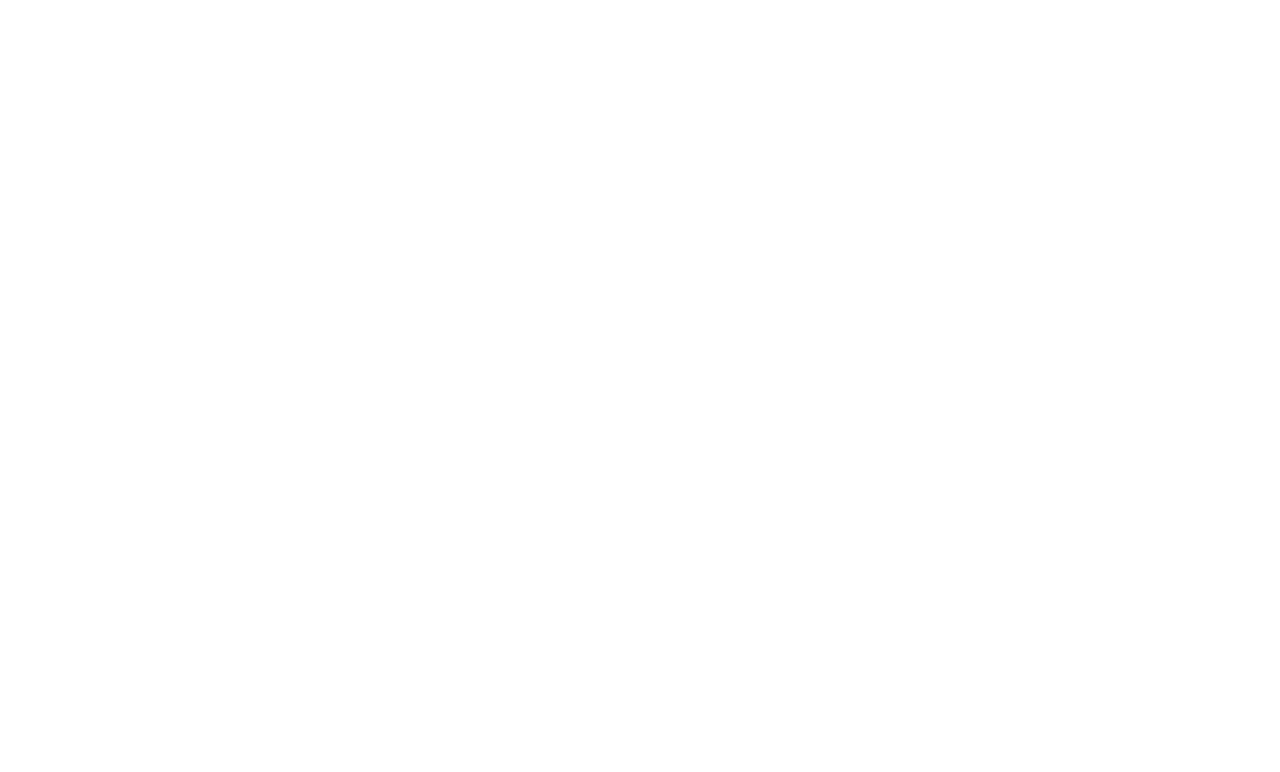
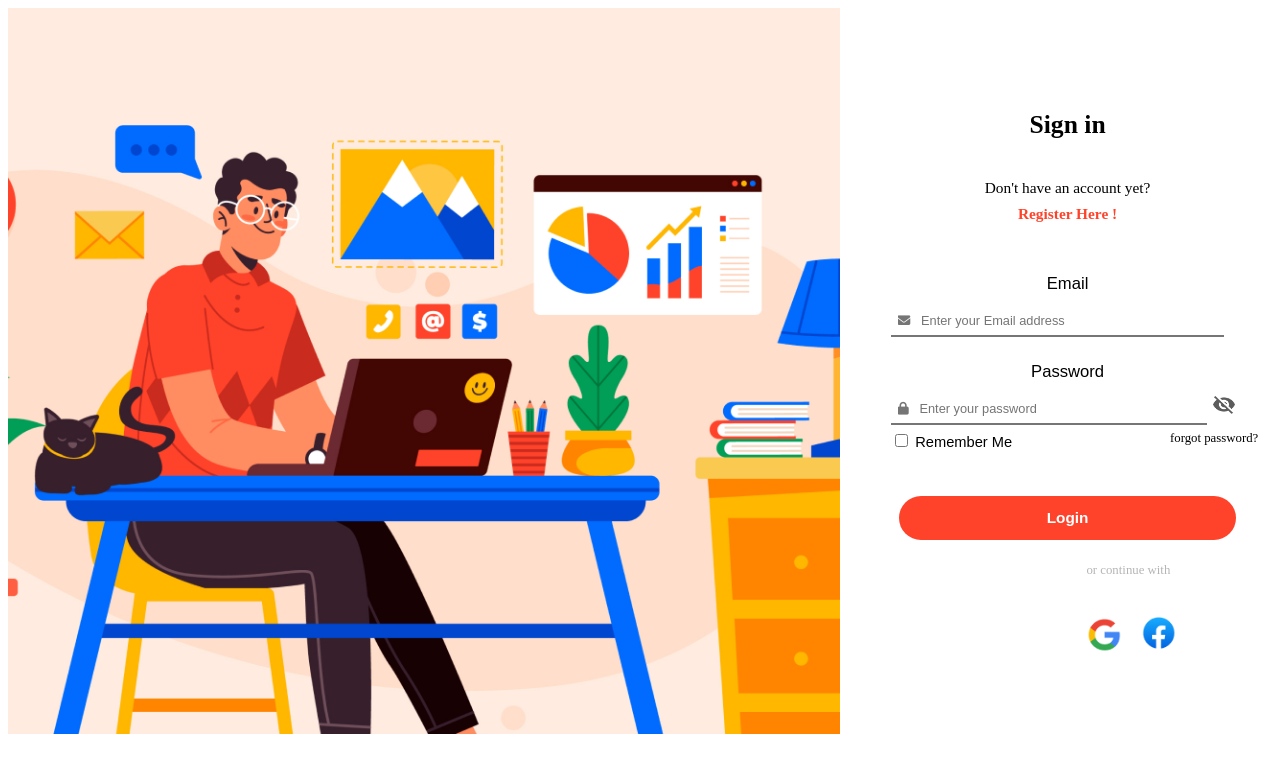
Before and after one commit to IEEE-DITU/form-website, a React (Create React App) app: page /login in a window 1280 px wide. Before the commit this address had no page. Shown: the top 772 px of the page. Built offline with nearby package versions, Linux system fonts and the light colour scheme; no server answers.

Commit message:
updated login signup functionality

```diff
--- a/src/App.js
+++ b/src/App.js
@@ -8,16 +8,19 @@
 import Signup from './Components/Signup/Signup';
 import Home from './pages/Home/Home';
 import PasswordReset from './Components/PasswordReset/PasswordReset';
+import { AuthProvider } from './context/AuthContext';
 function App() {
   return (
     <div className="App">
       <Router>
-        <Routes>
-        <Route path="/" element={<Login/>}/>
-        <Route path="/signup" element={<Signup/>}/>
-        <Route path="/home" element={<Home/>}/>
-        <Route path="/resetpass" element={<PasswordReset/>}/>
-        </Routes>
+        <AuthProvider>
+          <Routes>
+            <Route path="/login" element={<Login />} />
+            <Route path="/signup" element={<Signup />} />
+            <Route path="/" element={<Home />} />
+            <Route path="/resetpass" element={<PasswordReset />} />
+          </Routes>
+        </AuthProvider>
       </Router>
     </div>
   );
--- a/src/Components/Login/Login.jsx
+++ b/src/Components/Login/Login.jsx
@@ -9,8 +9,10 @@
 import facebook from '../../images/Facebook.png';
 import { signInWithEmailAndPassword } from '@firebase/auth'
 import { auth } from '../../Firebase'
+import { useAuth } from '../../context/AuthContext'
 
 function Login() {
+  const {login}=useAuth();
   const navigate = useNavigate();
   const [values, setValues] = useState({
     email: "",
@@ -20,21 +22,21 @@
   const [message, setMessage] = useState("");
   const [submitButtonDisabled, setSubmitButtonDisabled] = useState(false);
 
-  const handleSubmission = () => {
+  const handleSubmission = async(e) => {
+    e.preventDefault();
     if (!values.email || !values.password) {
       setMessage("Please fill all the feilds !")
       return;
     }
     setMessage("");
 
-    setSubmitButtonDisabled(true);
-    signInWithEmailAndPassword(auth,values.email,values.password)
-    .then((res) => {
-      setSubmitButtonDisabled(false);
-     navigate('/home');
-    })
-      .catch((err) => {
-        if(err.message==="Firebase: Error (auth/wrong-password).")
+    try {
+      setMessage("");
+      setSubmitButtonDisabled(true);
+      await login(values.email,values.password)
+      navigate('/')
+    } catch (err) {
+      if(err.message==="Firebase: Error (auth/wrong-password).")
         {
           setMessage("wrong credentials !")
         }
@@ -46,7 +48,7 @@
           setMessage("Can't Login ! Try again later");
         }
         setSubmitButtonDisabled(false);
-      })
+    }
   }
 
   const [state, setstate] = useState(false);
--- a/src/Components/PasswordReset/PasswordReset.jsx
+++ b/src/Components/PasswordReset/PasswordReset.jsx
@@ -25,7 +25,7 @@
             setSubmitButtonDisabled(false);
             setMessage("verification link send !\nRedirecting for Login...");
             setTimeout(()=>{
-                navigate('/');
+                navigate('/login');
             },2000)
         })
         .catch((err)=>{
--- a/src/Components/Signup/Signup.jsx
+++ b/src/Components/Signup/Signup.jsx
@@ -4,13 +4,15 @@
 import eyeopen from "../../images/eye-open.png"
 import './Signup.css'
 import { Link, useNavigate } from 'react-router-dom'
-import { createUserWithEmailAndPassword, updateProfile } from '@firebase/auth';
-import { auth } from '../../Firebase';
+import { useAuth } from '../../context/AuthContext'
+// import { createUserWithEmailAndPassword, updateProfile } from '@firebase/auth';
+// import { auth } from '../../Firebase';
 
 
 
 
 function Signup() {
+  const {signup}=useAuth();
   const navigate = useNavigate();
   const [values, setValues] = useState({
     email: "",
@@ -22,7 +24,8 @@
   const [message, setMessage] = useState("");
   const [submitButtonDisabled, setSubmitButtonDisabled] = useState(false);
 
-  const handleSubmission = () => {
+  const handleSubmission = async(e) => {
+    e.preventDefault();
     if (!values.email || !values.username || !values.password || !values.cfmpassword) {
       setMessage("Please fill all the feilds !")
       return;
@@ -32,26 +35,20 @@
       return;
     }
     setMessage("");
-
+    try {
+      setMessage("");
       setSubmitButtonDisabled(true);
-    createUserWithEmailAndPassword(auth, values.email, values.password)
-      .then(async (res) => {
-        setSubmitButtonDisabled(false);
-        const user = res.user;
-        await updateProfile(user, {
-          displayName: values.username
-        });
+      await signup(values.email,values.password);
       navigate('/')
-      })
-      .catch((err) => {
-        setSubmitButtonDisabled(false);
-        if(err.message==="Firebase: Error (auth/email-already-in-use)."){
+    } catch (error) {
+      if(error.message==="Firebase: Error (auth/email-already-in-use)."){
         setMessage("User Already exists !")
       }
       else{
         setMessage("Can't Register now !");
       }
-      })
+    }
+
   }
   const [state, setstate] = useState(false);
   const [state1, setstate1] = useState(false);
@@ -69,7 +66,7 @@
       <div className='rightside'>
         <h2 className='heading'>Sign up</h2>
         <p className='haveaccount'>Already have an account with us?</p>
-        <Link className="loginlink" to="/">Login Here !</Link>
+        <Link className="loginlink" to="/login">Login Here !</Link>
         <div className="signupbox">
           <label className="emailheading" for="email">Email</label>
           <input className="emailarea" type="email" placeholder="&#xf0e0;   Enter your Email address" style={{ fontFamily: "Arial, FontAwesome" }} name="email" onChange={(event) =>
--- /dev/null
+++ b/src/context/AuthContext.js
@@ -0,0 +1,40 @@
+import { createUserWithEmailAndPassword, signInWithEmailAndPassword } from '@firebase/auth';
+import React, { useContext, useEffect, useState} from 'react'
+import { auth } from '../Firebase';
+
+const AuthContext=React.createContext();
+
+export function useAuth(){
+    return useContext(AuthContext);
+
+}
+
+export function AuthProvider({children}) {
+
+    function signup(email,password){
+        return createUserWithEmailAndPassword(auth,email,password)
+    }
+    function login(email,password){
+        return signInWithEmailAndPassword(auth,email,password)
+    }
+    useEffect(()=>{
+        const unsubsribe=auth.onAuthStateChanged(user=>{
+            setCurrentUser(user)
+        })
+        return unsubsribe
+    },[])
+
+const [currentUser,setCurrentUser]=useState();
+
+const value={
+    currentUser,
+    signup,
+    login
+}
+
+  return (
+    <AuthContext.Provider value={value}>
+      {children}
+    </AuthContext.Provider>
+  )
+}
--- a/src/pages/Home/Home.css
+++ b/src/pages/Home/Home.css
@@ -11,3 +11,21 @@
 .home{
     margin: 20% 40% ;
 }
+.user{
+    font-size: 1.4vw;
+    margin-bottom: 2vw;
+}
+.user>strong{
+    color:#FF432A;
+}
+.home>h2{
+    color: #FF432A;
+}
+
+.home>h2>p{
+    color: black;
+    font-size: 1vw;
+}
+.loginlink{
+    color: #FF432A;
+}
--- a/src/pages/Home/Home.jsx
+++ b/src/pages/Home/Home.jsx
@@ -1,14 +1,18 @@
 import { signOut } from '@firebase/auth'
-import React from 'react'
+import {React} from 'react'
 import { useNavigate } from 'react-router'
+import { Link } from 'react-router-dom'
+import { useAuth } from '../../context/AuthContext'
 import { auth } from '../../Firebase'
 import './Home.css'
 
 function Home() {
+  // const [message,setMessage]=useState("")
+  const {currentUser}=useAuth();
   const navigate=useNavigate();
   const handleclick=()=>{
       signOut(auth).then(() => {
-        navigate('/');
+        navigate('/login');
       }).catch((error) => {
         console.log("error:",error)
       });
@@ -16,7 +20,8 @@
   return (
     <div className='home'>
       <h1>This is home page</h1>
-      <button className="logout" onClick={handleclick}>Logout</button>
+      {(!currentUser)?<h3>Kindly <Link className="loginlink" to="/login">Login Here !</Link></h3>:<div className='user'><strong>User:</strong>{currentUser.email}</div>}
+      {(currentUser)?<button className="logout" onClick={handleclick}>Logout</button>:""}
     </div>
   )
 }
```
Lines whose indentation alone changed are shown as unchanged.
